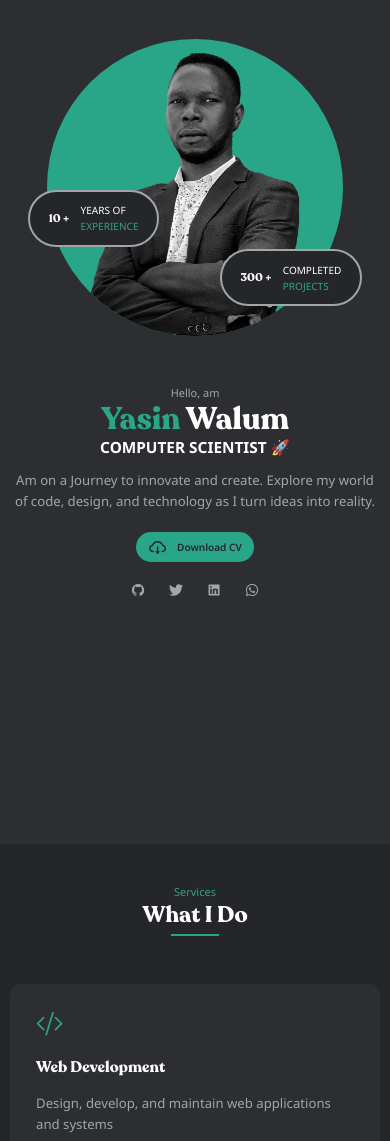
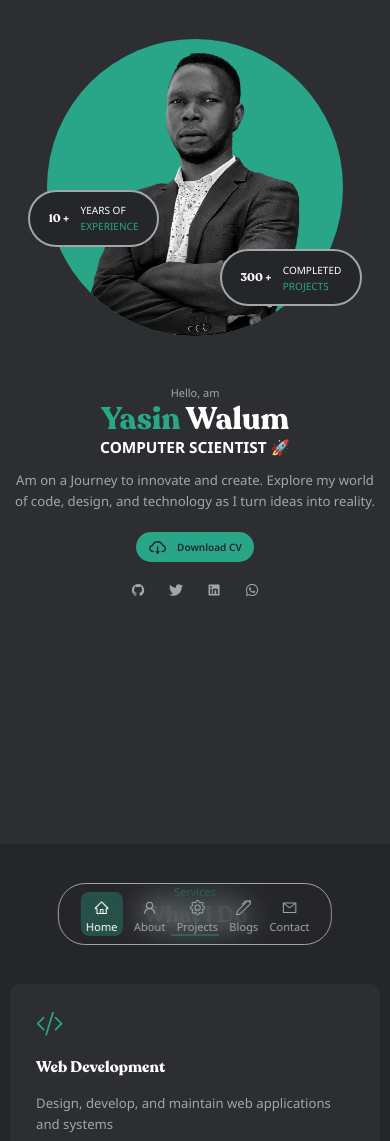
Before and after one commit to wyasyn/green-port, a Next.js app: page / in a window 390 px wide. Shown: the top 1141 px of the page. Built offline with nearby package versions, Linux system fonts and the light colour scheme.

Commit message:
make pages

```diff
--- a/app/globals.scss
+++ b/app/globals.scss
@@ -4,6 +4,7 @@
 
 :root {
   --primary: #29a688;
+  --primary-transparent: #29a68956;
   --dark-100: #25262a;
   --dark-200: #2d2e32;
   --clr-text: #a1a6aa;
@@ -15,6 +16,7 @@
   box-sizing: border-box;
   padding: 0;
   margin: 0;
+  list-style: none;
 }
 
 ::-webkit-scrollbar {
@@ -40,6 +42,7 @@ body {
 }
 
 main {
+  background: var(--dark-100);
   section {
     background: var(--dark-200);
     min-height: 100vh;
--- a/app/layout.tsx
+++ b/app/layout.tsx
@@ -1,6 +1,6 @@
 import type { Metadata } from 'next'
 import './globals.scss'
-import { Footer } from '@/components'
+import { Footer, Navbar } from '@/components'
 
 export const metadata: Metadata = {
   metadataBase: new URL("https://ywalum.com"),
@@ -78,8 +78,9 @@ export default function RootLayout({
   return (
     <html lang="en">
       <body>
-          {children}
-          <Footer />
+        <Navbar />
+        {children}
+        <Footer />
       </body>
     </html>
   )
--- /dev/null
+++ b/components/Navbar/Navbar.scss
@@ -0,0 +1,80 @@
+.main-nav {
+    z-index: 999;
+    display: flex;
+    width: fit-content;
+    align-items: center;
+    justify-content: center;
+    border-radius: 2em;
+    backdrop-filter: (blur(15px));
+    position: fixed;
+    left: 50%;
+    bottom: 2rem;
+    transform: translateX(-50%);
+    padding: 0.6em 1.65em;
+    outline: 1px solid var(--clr-text);
+    .nav-list {
+        display: flex;
+        align-items: center;
+        justify-content: center;
+        gap: clamp(0.7rem, -0.0167rem + 2.9333vw, 2rem);
+        .nav-links {
+            display: flex;
+            align-items: center;
+            justify-content: center;
+            gap: clamp(0.25rem, 0.1333rem + 0.5333vw, 0.3rem);
+            flex-direction: column;
+            transition: all 300ms ease-in-out;
+            border-radius: 8px;
+            i {
+                display: flex;
+                align-items: center;
+                justify-content: center;
+                font-size: clamp(0.9375rem, 0.7333rem + 0.9333vw, 1.375rem);
+                aspect-ratio: 1;
+                border-radius: 50%;
+                padding: 0.2em;
+            }
+            p {
+                line-height: 0.75;
+                font-size: clamp(0.6875rem, 0.6292rem + 0.2667vw, 0.8125rem);
+                @media screen and (min-width: 768px){
+                    display: none;
+                }
+            }
+            @media screen and (min-width: 768px) {
+                flex-direction: row;
+            }
+            &.active {
+                padding: 0.4em;
+                background: var(--primary-transparent);
+                color: var(--clr-heading);
+                @media screen and (min-width: 768px){
+                    padding: 0.2em 1em 0.2em 0.6em;
+                    border-radius: 2em;
+                    p {
+                        display: block;
+                    }
+                }
+            }
+            &:hover,
+            &:focus-visible {
+                color: var(--primary);
+            }
+        }
+        @media screen and (min-width: 768px) {
+            gap: 2rem;
+        }
+    }
+    @media screen and (min-width: 768px) {
+        bottom: auto;
+        top: 2rem;
+    }
+    &.hidden {
+        bottom: -100px;
+        transition: all 300ms ease-in-out;
+        @media screen and (min-width: 768px) {
+            bottom: auto;
+            top: -100px;
+        }
+    }
+}
--- /dev/null
+++ b/components/Navbar/Navbar.tsx
@@ -0,0 +1,53 @@
+"use client";
+import Link from "next/link";
+import "./Navbar.scss";
+import { useEffect, useState } from "react";
+import { usePathname } from "next/navigation";
+import { navList } from "@/constants/data";
+
+function Navbar() {
+    const [isVisible, setIsVisible] = useState(true);
+    const [prevScrollY, setPrevScrollY] = useState(0);
+
+    useEffect(() => {
+        if (typeof window !== "undefined") {
+            const handleScroll = () => {
+                setPrevScrollY(window.scrollY);
+                const currentScrollY = window.scrollY;
+                setIsVisible(prevScrollY > currentScrollY);
+                setPrevScrollY(currentScrollY);
+            };
+            window.addEventListener("scroll", handleScroll);
+            return () => {
+                window.removeEventListener("scroll", handleScroll);
+            };
+        }
+    }, [prevScrollY]);
+
+    const pathname = usePathname();
+    return (
+        <nav className={isVisible ? "main-nav" : "main-nav hidden"}>
+            <ul className="nav-list">
+                {navList.map((data, index) => {
+                    const isActive = pathname === data.path;
+                    return (
+                        <li key={index}>
+                            <Link
+                                className={
+                                    isActive ? "nav-links active" : "nav-links"
+                                }
+                                href={data.path}
+                                title={data.name}
+                            >
+                                <i>{data.icon}</i>
+                                <p>{data.name}</p>
+                            </Link>
+                        </li>
+                    );
+                })}
+            </ul>
+        </nav>
+    );
+}
+
+export default Navbar;
--- /dev/null
+++ b/components/PageTitle/PageTitle.scss
@@ -0,0 +1,18 @@
+.page-title {
+    background: #121212;
+    color: var(--clr-heading);
+    display: flex;
+    align-items: center;
+    justify-content: center;
+    padding-block: 3rem;
+    text-align: center;
+    border-radius: 0 0 0 5em;
+    .container {
+        display: flex;
+        flex-direction: column;
+        align-items: center;
+    }
+    @media screen and (min-width:768px) {
+        padding: 10rem;
+    }
+}
--- /dev/null
+++ b/components/PageTitle/PageTitle.tsx
@@ -0,0 +1,21 @@
+import './PageTitle.scss'
+type PageTitleProps = {
+    description: string
+    name: string
+}
+
+export default function PageTitle(props: PageTitleProps ) {
+    const {description, name} = props
+  return (
+        <header className='page-title'>
+            <div className="container">
+                <small>
+                    {description}
+                </small>
+                <h1>
+                    {name}
+                </h1>
+            </div>
+        </header>
+  )
+}
--- a/components/Projects/Projects.scss
+++ b/components/Projects/Projects.scss
@@ -63,7 +63,7 @@
         &:hover, &:focus-visible {
             transform: translateY(-10px);
             .project-info {
-                background: #29a68956;
+                background: var(--primary-transparent);
             }
             .badge {
                 svg {
--- a/components/index.ts
+++ b/components/index.ts
@@ -4,3 +4,5 @@ export { default as Services } from "./Services/Services";
 export { default as SectionTitle } from "./SectionTitle/SectionTitle";
 export { default as Projects } from "./Projects/Projects";
 export { default as Testimonials } from "./Testimonials/Testimonials";
+export { default as Navbar } from "./Navbar/Navbar";
+export { default as PageTitle } from "./PageTitle/PageTitle";
```
Also changed, not shown: app/about/page.tsx (added, +16 -0 lines), app/blog/page.tsx (added, +16 -0 lines), app/contact/page.tsx (added, +16 -0 lines), app/projects/page.tsx (added, +16 -0 lines), public/images/code.png.
